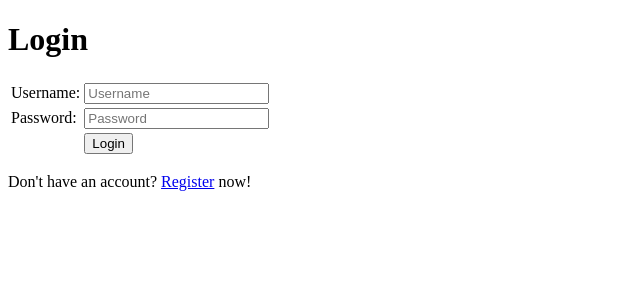
After one commit to MightyZanark/hsr-inventory, a Django app: page /login/ in a window 1280 px wide. The commit adds this page. Shown: the top 300 px of the page, without its empty margins (0-640 px from the left). Run offline with Django 4.2, Linux system fonts and the light colour scheme.

Commit message:
added user creation, authentication, and authorization

```diff
--- a/main/models.py
+++ b/main/models.py
@@ -1,6 +1,8 @@
 from django.db import models
+from django.contrib.auth.models import User
 
 class Item(models.Model):
+    user = models.ForeignKey(User, on_delete=models.CASCADE)
     name = models.CharField(max_length=50)
     amount = models.IntegerField()
     description = models.TextField()
--- /dev/null
+++ b/main/templates/login.html
@@ -0,0 +1,39 @@
+{% extends 'base.html' %}
+
+{% block meta %}
+    <title>Login</title>
+{% endblock meta %}
+
+{% block content %}
+<div class="login">
+    <h1>Login</h1>
+    <form method="POST" action="">
+        {% csrf_token %}
+        <table>
+            <tr>
+                <td>Username: </td>
+                <td><input type="text" name="username" placeholder="Username" class="form-control"></td>
+            </tr>
+            <tr>
+                <td>Password: </td>
+                <td><input type="password" name="password" placeholder="Password" class="form-control"></td>
+            </tr>
+            <tr>
+                <td></td>
+                <td><input type="submit" value="Login" class="btn login-btn"></td>
+            </tr>
+        </table>
+    </form>
+
+    {% if messages %}
+        <ul>
+            {% for message in messages %}
+                <li>{{ message }}</li>
+            {% endfor %}
+        </ul>
+    {% endif %}
+
+    <p>Don't have an account? <a href="{% url 'main:register' %}">Register</a> now!</p>
+
+</div>
+{% endblock content %}
--- a/main/urls.py
+++ b/main/urls.py
@@ -1,7 +1,8 @@
 from django.urls import path
 from main.views import show_main, add_item, \
                         show_xml, show_xml_by_id, \
-                        show_json, show_json_by_id
+                        show_json, show_json_by_id, \
+                        register_user, login_user, logout_user
 
 app_name = 'main'
 
@@ -11,5 +12,8 @@ urlpatterns = [
     path('xml/', show_xml, name='show_xml'),
     path('xml/<int:id>/', show_xml_by_id, name='show_xml_by_id'),
     path('json/', show_json, name='show_json'),
-    path('json/<int:id>/', show_json_by_id, name='show_json_by_id')
+    path('json/<int:id>/', show_json_by_id, name='show_json_by_id'),
+    path('register/', register_user, name='register'),
+    path('login/', login_user, name='login'),
+    path('logout/', logout_user, name='logout'),
 ]
--- a/main/views.py
+++ b/main/views.py
@@ -1,37 +1,49 @@
+from datetime import datetime
+
 from django.http import HttpRequest, HttpResponse, HttpResponseRedirect
 from django.urls import reverse
 from django.core import serializers
-from django.shortcuts import render
+from django.shortcuts import render, redirect
+from django.contrib.auth.decorators import login_required
+from django.contrib.auth.forms import UserCreationForm
+from django.contrib.auth import authenticate, login, logout
+from django.contrib import messages
+from django.db.models import Sum
 
-from main.forms import ItemForm
+from main.forms import ItemForm, RegisterForm
 from main.models import Item
 
 
+@login_required(login_url="/login")
 def show_main(request: HttpRequest) -> HttpResponse:
-    items = Item.objects.order_by("-amount").all()
+    items = Item.objects.order_by("-amount").filter(user=request.user)
     total_amt = 0
-    for item in items:
-        total_amt += item.amount
+    if len(items) != 0:
+        total_amt = items.aggregate(Sum("amount"))["amount__sum"]
 
     context = {
-        'name': 'Juan Maxwell Tanaya',
-        'class': 'C',
-        'inventory': items,
-        'item_amt': len(items),
-        'total_amt': total_amt
+        "name": request.user.username,
+        "class": "C",
+        "inventory": items,
+        "item_amt": len(items),
+        "total_amt": total_amt,
+        "last_login": request.COOKIES["last_login"],
     }
 
     return render(request, "main.html", context)
 
 
-def add_item(request: HttpRequest) -> HttpResponseRedirect | HttpResponse:
+def add_item(request: HttpRequest) -> HttpResponse | HttpResponseRedirect:
     form = ItemForm(request.POST or None)
 
     if form.is_valid() and request.method == "POST":
-        form.save()
-        return HttpResponseRedirect(reverse('main:show_main'))
+        # form.save()
+        item: Item = form.save(commit=False)
+        item.user = request.user
+        item.save()
+        return HttpResponseRedirect(reverse("main:show_main"))
 
-    context = {'form': form}
+    context = {"form": form}
     return render(request, "add_item.html", context)
 
 
@@ -53,3 +65,48 @@ def show_json(request: HttpRequest) -> HttpResponse:
 def show_json_by_id(request: HttpRequest, id: int) -> HttpResponse:
     data = Item.objects.filter(pk=id)
     return HttpResponse(serializers.serialize("json", data), content_type="application/json")
+
+
+def register_user(request: HttpRequest) -> HttpResponse | HttpResponseRedirect:
+    form = UserCreationForm()
+
+    if request.method == "POST":
+        form = UserCreationForm(request.POST)
+        if form.is_valid():
+            form.save()
+            messages.success(
+                request,
+                "Successfully created your account!"
+            )
+            return redirect("main:login")
+
+    context = {"form": form}
+    return render(request, "register.html", context)
+
+
+def login_user(request: HttpRequest) -> HttpResponse | HttpResponseRedirect:
+    if request.method == "POST":
+        username = request.POST.get("username")
+        password = request.POST.get("password")
+        user = authenticate(request, username=username, password=password)
+        if user is not None:
+            login(request, user)
+            resp = HttpResponseRedirect(reverse("main:show_main"))
+            resp.set_cookie("last_login", str(datetime.now()))
+            return resp
+
+        else:
+            messages.info(
+                request,
+                "Incorrect username or password. Please try again."
+            )
+
+    context = {}
+    return render(request, "login.html", context)
+
+
+def logout_user(request: HttpRequest) -> HttpResponseRedirect:
+    logout(request)
+    resp = HttpResponseRedirect(reverse("main:login"))
+    resp.delete_cookie("last_login")
+    return resp
```
Also changed, not shown: main/forms.py (+21 -0 lines), main/templates/main.html (+9 -0 lines), main/templates/register.html (added, +30 -0 lines), README.md, main/migrations/0003_item_user.py (added), 1 other file.
